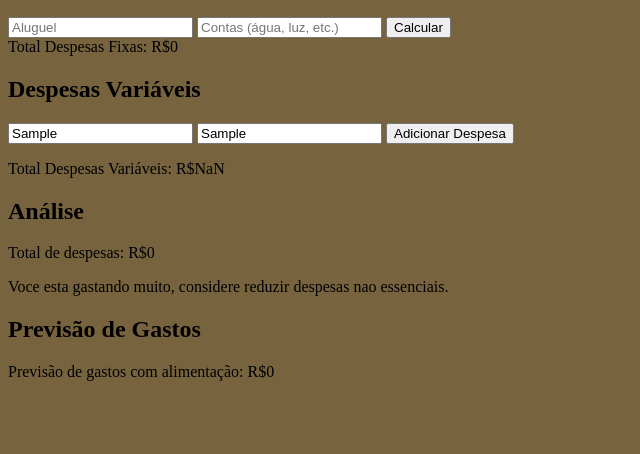
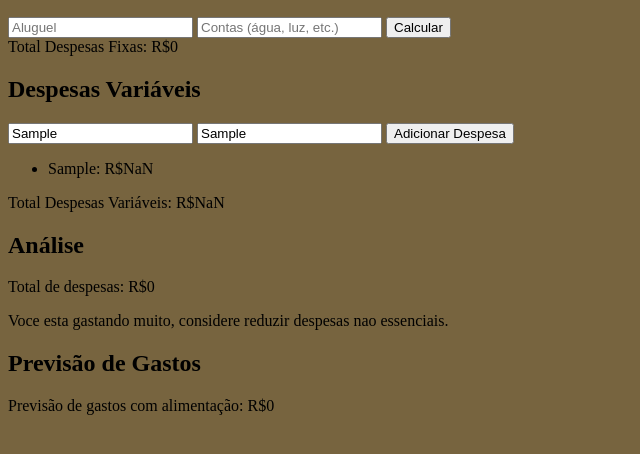
Before and after one commit to Ricardomjr-10/3-aplicativos-com-linguagem, a plain HTML site: page aplicativos/gerenciador/index.html in a window 1280 px wide. Both pictures are taken after typing "Sample", "Sample" into the empty fields and a click on the button "Adicionar Despesa". Shown: the part 110-564 px from the top of the page, without its empty margins (0-640 px from the left). Drawn offline with Linux system fonts and the light colour scheme.

Commit message:
build: array despesas

```diff
--- a/aplicativos/gerenciador/app.js
+++ b/aplicativos/gerenciador/app.js
@@ -3,8 +3,8 @@ const buttonCalcVariaveis = document.querySelector('#adicionar-despesa');
 const inputAluguel = document.querySelector('#aluguel');
 const inputContas = document.querySelector('#contas');
 const divTotalFixas = document.querySelector('#total-fixas');
-const inputAlimentacao = document.querySelector('#alimentacao');
-const inputTransporte = document.querySelector('#transporte');
+const inputDescricao = document.querySelector('#descricao');
+const inputValor = document.querySelector('#valor');
 const divTotalVariaveis = document.querySelector('#total-variaveis');
 const ulDespesas = document.querySelector('#lista-despesas');
 const divEconomia = document.querySelector('#economia');
@@ -17,9 +17,20 @@ buttonCalcFixas.addEventListener('click', () => {
     divTotalFixas.textContent = `Total Despesas Fixas: R$${totalFixas.toFixed(2)}`;
 });
 
-buttonCalcVariaveis.addEventListener('click', () => {
-    const alimentacao = parseFloat(inputAlimentacao.value)
-    const transporte = parseFloat(inputTransporte.value)
-    const totalVariaveis = alimentacao + transporte;
+let despesas = [];
+
+buttonCalcVariaveis.addEventListener('click', (e) => {
+
+    const descricao = inputDescricao.value
+    const valor = parseFloat(inputValor.value)
+    despesas.push({ descricao, valor })
+    ulDespesas.innerHTML = ''
+    despesas.forEach(despesa => {
+        const li = document.createElement('li')
+        li.textContent = `${despesa.descricao}: R$${despesa.valor.toFixed(2)}`
+        ulDespesas.appendChild(li)
+    })
+
+    const totalVariaveis = despesas.reduce((total, despesa) => total + despesa.valor, 0);
     divTotalVariaveis.textContent = `Total Despesas Variáveis: R$${totalVariaveis.toFixed(2)}`
 })
--- a/aplicativos/gerenciador/index.html
+++ b/aplicativos/gerenciador/index.html
@@ -19,8 +19,8 @@
 
     <div id="despesas-variaveis">
         <h2>Despesas Variáveis</h2>
-        <input type="text" id="alimentacao" placeholder="Alimentação">
-        <input type="text" id="transporte" placeholder="Transporte">
+        <input type="text" id="descricao" placeholder="Descricao">
+        <input type="text" id="valor" placeholder="Valor">
         <button id="adicionar-despesa">Adicionar Despesa</button>
         <ul id="lista-despesas"></ul>
         <div id="total-variaveis">Total Despesas Variáveis: R$0</div>
```
